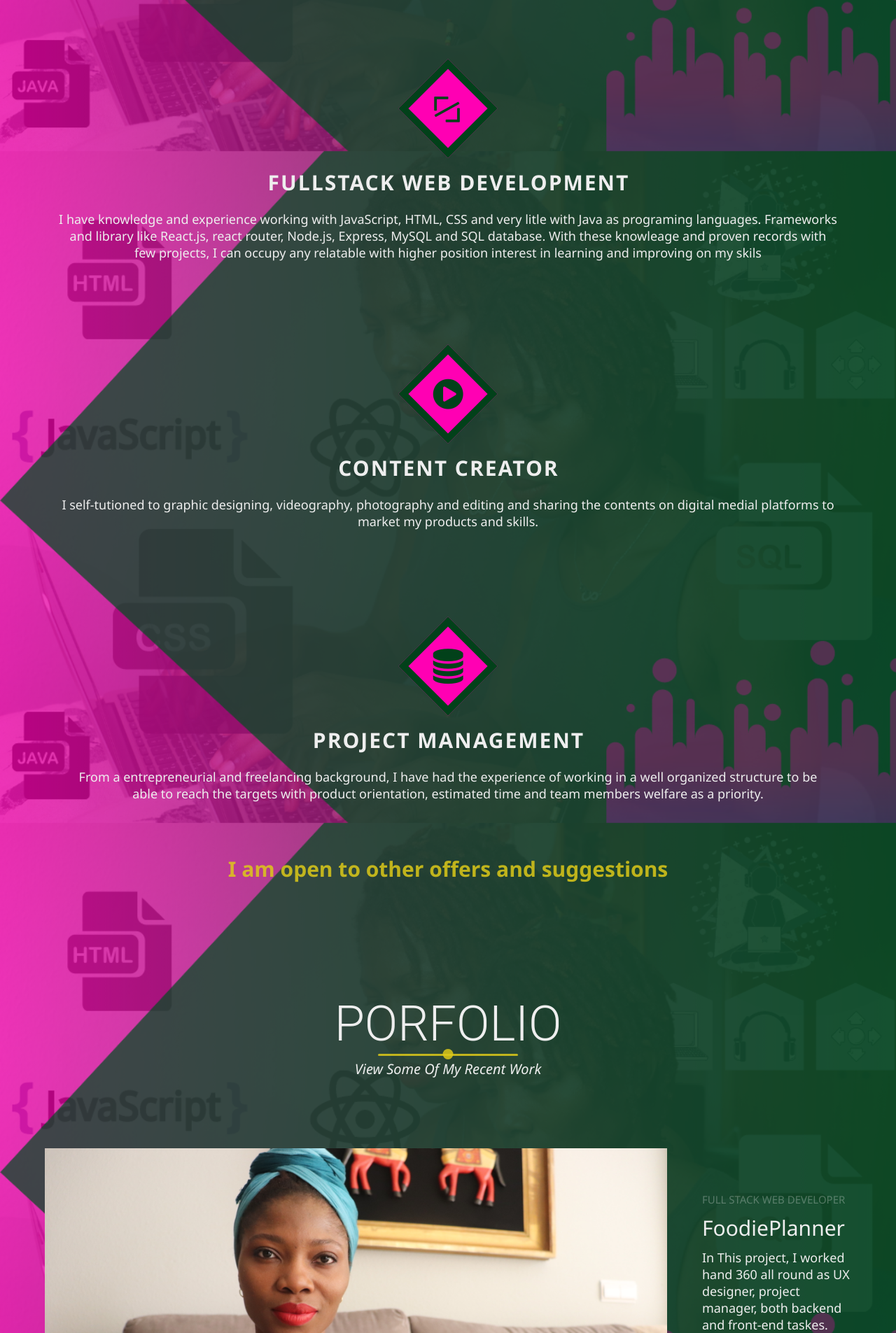
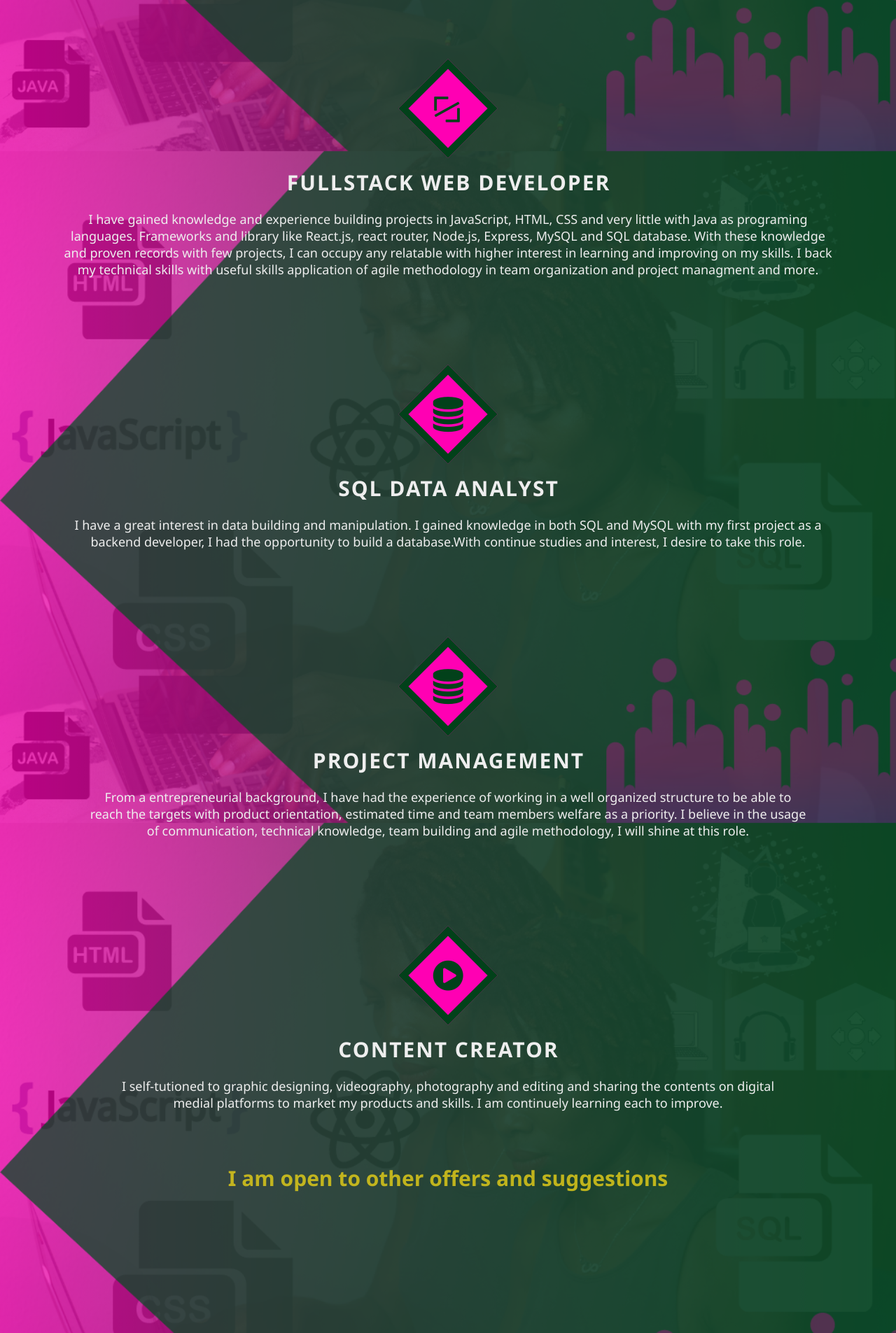
Before and after one commit to mimifitz/portfolio, a PHP site: page / in a window 1280 px wide. Shown: the part 1704-3609 px from the top of the page at 70% size. Run offline with PHP 8.4, Linux system fonts and the light colour scheme.

Commit message:
update description in services or roles i ca occupy

```diff
--- a/pages/index.html
+++ b/pages/index.html
@@ -113,12 +113,35 @@
                     <div class="icon-container">
                         <i class="fa fa-code" data-aos="fade-up" data-aos-delay="900"></i>
                     </div>
-                    <h1>FullStack Web Development</h1>
-                    <p>I have knowledge and experience working with JavaScript, HTML, CSS and very litle with Java as
-                        programing languages. Frameworks and library like React.js, react router, Node.js, Express,
-                        MySQL and SQL database. With these knowleage and proven records with few projects, I can occupy
-                        any relatable with higher position interest in learning and improving on my skils </p>
+                    <h1>FullStack Web Developer</h1>
+                    <p>I have gained knowledge and experience building projects in JavaScript, HTML, CSS and very little
+                        with Java as programing languages. Frameworks and library like React.js, react router, Node.js,
+                        Express, MySQL and SQL database. With these knowledge and proven records with few projects, I
+                        can occupy any relatable with higher interest in learning and improving on my skills. I back my
+                        technical skills with useful skills application of agile methodology in team organization and
+                        project managment and more. </p>
                 </div>
+                <div class="my-skills">
+                    <div class="skills">
+                        <div class="icon-container">
+                            <i class="fa fa-database"></i>
+                        </div>
+                        <h1>SQL Data Analyst</h1>
+                        <p>I have a great interest in data building and manipulation. I gained knowledge in both SQL and
+                            MySQL with my first project as a backend developer, I had the opportunity to build a
+                            database.With continue studies and interest, I desire to take this role. </p>
+                    </div>
+                    <div class="my-skills">
+                        <div class="skills">
+                            <div class="icon-container">
+                                <i class="fa fa-database"></i>
+                            </div>
+                            <h1>Project Management</h1>
+                            <p>From a entrepreneurial background, I have had the experience of working in a well
+                                organized structure to be able to reach the targets with product orientation, estimated
+                                time and team members welfare as a priority. I believe in the usage of communication,
+                                technical knowledge, team building and agile methodology, I will shine at this role.
+                            </p>
                         </div>
                         <div class="my-skills">
                             <div class="skills">
@@ -126,18 +149,9 @@
                                     <i class="fa fa-play-circle"></i>
                                 </div>
                                 <h1> Content Creator</h1>
-                    <p>I self-tutioned to graphic designing, videography, photography and editing and sharing the
-                        contents on digital medial platforms to market my products and skills. </p>
-                </div>
-                <div class="my-skills">
-                    <div class="skills">
-                        <div class="icon-container">
-                            <i class="fa fa-database"></i>
-                        </div>
-                        <h1>Project Management</h1>
-                        <p>From a entrepreneurial and freelancing background, I have had the experience of working in a
-                            well organized structure to be able to reach the targets with product orientation, estimated
-                            time and team members welfare as a priority. </p>
+                                <p>I self-tutioned to graphic designing, videography, photography and editing and
+                                    sharing the contents on digital medial platforms to market my products and skills. I
+                                    am continuely learning each to improve. </p>
                             </div>
                             <div class="open-to-suggestions">
                                 <h1>I am open to other offers and suggestions</h1>
--- a/pages/style.css
+++ b/pages/style.css
@@ -263,7 +263,6 @@ margin-left: 5rem;
 }
 .bold{
 color: #ddc919d8;
-
 }
 
 .profile-img{
@@ -287,7 +286,6 @@ color: #ddc919d8;
 
 .fa-file:hover {
 color: #ddc919d8;
-
 }
 
 
```
Lines whose indentation alone changed are shown as unchanged.
